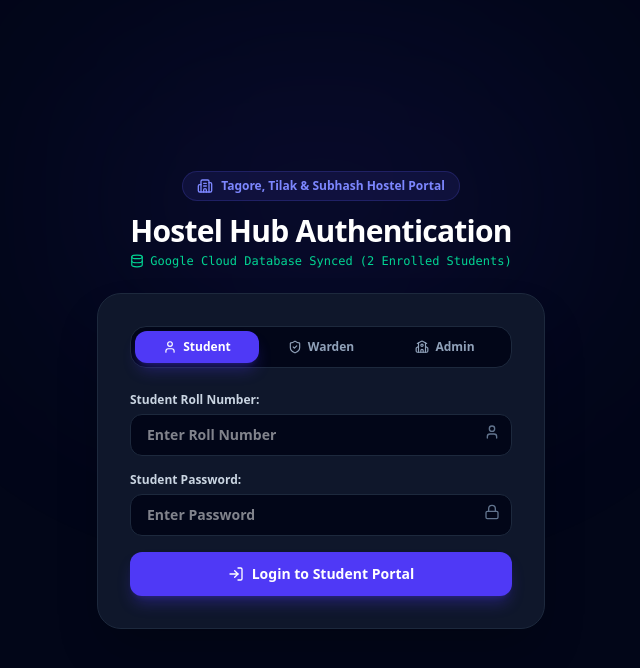
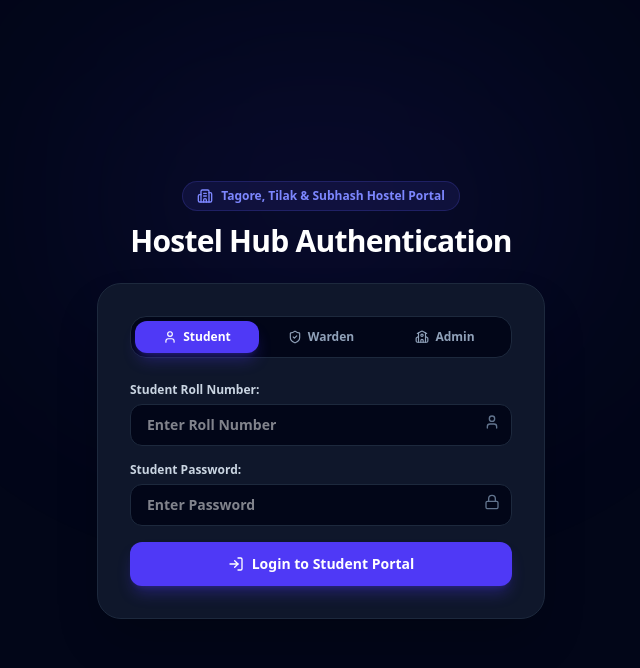
Before and after one commit to rajputayushsingh103-dotcom/hostel-management, a React (Vite) app: page / in a window 1280 px wide. Shown: the top 668 px of the page, without its empty margins (319-959 px from the left). Built offline with nearby package versions, Linux system fonts and the light colour scheme; no server answers; the database is empty.

Commit message:
cleaned up cloud counter and labels

```diff
--- a/src/components/LoginPage.tsx
+++ b/src/components/LoginPage.tsx
@@ -1,4 +1,4 @@
-import React, { useState, useEffect } from 'react';
+import React, { useState } from 'react';
 import { hostelDB } from '../data/hostelDB';
 import {
   ShieldCheck,
@@ -8,7 +8,6 @@ import {
   LogIn,
   AlertCircle,
   School,
-  Database,
   RefreshCw
 } from 'lucide-react';
 import { UserAuthSession, Role } from '../types';
@@ -30,17 +29,8 @@ export const LoginPage: React.FC<LoginPageProps> = ({ onLogin }) => {
 
   const [errorMsg, setErrorMsg] = useState('');
   const [isAuthenticating, setIsAuthenticating] = useState(false);
-  const [liveStudentCount, setLiveStudentCount] = useState<number>(0);
 
-  // 🟢 Live Sync Counter with Google Cloud
-  useEffect(() => {
-    const unsubscribe = hostelDB.subscribeToStudents((students) => {
-      setLiveStudentCount(students.length);
-    });
-    return () => unsubscribe();
-  }, []);
-
-  // 1. 🟢 Student Cloud Login
+  // 1. Student Cloud Login
   const handleStudentLogin = async (e: React.FormEvent) => {
     e.preventDefault();
     setErrorMsg('');
@@ -53,7 +43,6 @@ export const LoginPage: React.FC<LoginPageProps> = ({ onLogin }) => {
     setIsAuthenticating(true);
 
     try {
-      // Direct Cloud DB Verification
       const student = await hostelDB.authenticateStudent(studentRoll, studentPassword);
 
       if (student) {
@@ -69,11 +58,11 @@ export const LoginPage: React.FC<LoginPageProps> = ({ onLogin }) => {
           parentPhone: student.parentPhone
         });
       } else {
-        setErrorMsg(`Galat Credentials! Roll: "${studentRoll}" aur Password cloud database me match nahi hua.`);
+        setErrorMsg(`Galat Credentials! Roll: "${studentRoll}" aur Password match nahi hua.`);
       }
     } catch (err) {
       console.error(err);
-      setErrorMsg('Cloud database se connect karne me problem hui. Internet check karein.');
+      setErrorMsg('Database se connect karne me problem hui. Internet check karein.');
     } finally {
       setIsAuthenticating(false);
     }
@@ -123,10 +112,6 @@ export const LoginPage: React.FC<LoginPageProps> = ({ onLogin }) => {
         <h1 className="text-2xl sm:text-3xl font-extrabold text-white tracking-tight">
           Hostel Hub Authentication
         </h1>
-        <div className="flex items-center justify-center gap-1.5 text-xs text-emerald-400 font-mono mt-1">
-          <Database className="w-3.5 h-3.5" />
-          <span>Google Cloud Database Synced ({liveStudentCount} Enrolled Students)</span>
-        </div>
       </div>
 
       <div className="max-w-md w-full bg-slate-900 border border-slate-800 rounded-3xl p-6 sm:p-8 shadow-2xl z-10">
@@ -213,7 +198,7 @@ export const LoginPage: React.FC<LoginPageProps> = ({ onLogin }) => {
               {isAuthenticating ? (
                 <>
                   <RefreshCw className="w-4 h-4 animate-spin" />
-                  <span>Verifying from Cloud...</span>
+                  <span>Logging in...</span>
                 </>
               ) : (
                 <>
--- a/src/components/StudentManager.tsx
+++ b/src/components/StudentManager.tsx
@@ -1,6 +1,6 @@
 import React, { useState, useEffect } from 'react';
 import { hostelDB, StudentRecord } from '../data/hostelDB';
-import { UserMinus, UserPlus, Search, CheckCircle, DoorOpen, Edit3, X, RefreshCw } from 'lucide-react';
+import { UserMinus, UserPlus, Search, CheckCircle, DoorOpen, Edit3, X } from 'lucide-react';
 import { BlockName } from '../types';
 
 export const StudentManager: React.FC = () => {
@@ -19,11 +19,11 @@ export const StudentManager: React.FC = () => {
   const [password, setPassword] = useState('');
   const [parentPhone, setParentPhone] = useState('');
 
-  // Edit State & Original Roll Store (To prevent duplicates)
+  // Edit State & Original Roll Store
   const [editingStudent, setEditingStudent] = useState<StudentRecord | null>(null);
   const [originalRollNo, setOriginalRollNo] = useState<string>('');
 
-  // 🟢 Realtime Cloud Listener (Laptop aur Mobile dono me automatic update)
+  // Live Realtime listener
   useEffect(() => {
     setLoading(true);
     const unsubscribe = hostelDB.subscribeToStudents((cloudStudents) => {
@@ -34,7 +34,7 @@ export const StudentManager: React.FC = () => {
     return () => unsubscribe();
   }, []);
 
-  // Delete from Cloud
+  // Delete
   const handleDeleteStudent = async (student: StudentRecord) => {
     if (window.confirm(`Kya aap ${student.name} (${student.rollNo}) ko database se remove karna chahte hain?`)) {
       const idToDelete = student.studentId || student.rollNo;
@@ -44,7 +44,7 @@ export const StudentManager: React.FC = () => {
     }
   };
 
-  // Add to Cloud
+  // Add
   const handleAddStudent = async (e: React.FormEvent) => {
     e.preventDefault();
     if (!password.trim()) {
@@ -74,11 +74,11 @@ export const StudentManager: React.FC = () => {
     setPassword('');
     setParentPhone('');
 
-    setSuccessMsg(`✅ Student ${newStd.name} (Roll: ${newStd.rollNo}) Cloud Database me save ho gaya!`);
+    setSuccessMsg(`✅ Student ${newStd.name} (Roll: ${newStd.rollNo}) saved!`);
     setTimeout(() => setSuccessMsg(''), 4000);
   };
 
-  // 🟢 FIXED: Save Edit Without Creating Duplicates
+  // Save Edit
   const handleSaveEdit = async (e: React.FormEvent) => {
     e.preventDefault();
     if (!editingStudent) return;
@@ -86,7 +86,6 @@ export const StudentManager: React.FC = () => {
     const newRoll = editingStudent.rollNo.trim().toUpperCase();
     const oldRoll = originalRollNo.trim().toUpperCase();
 
-    // Agar Roll No change kiya hai toh purana wala delete karke naya save hoga
     if (oldRoll && oldRoll !== newRoll) {
       await hostelDB.deleteStudent(oldRoll);
     }
@@ -125,12 +124,8 @@ export const StudentManager: React.FC = () => {
         <div>
           <h2 className="text-xl font-bold flex items-center gap-2">
             <DoorOpen className="w-5 h-5 text-indigo-400" />
-            <span>Hostel Student Records (Google Cloud Synced)</span>
+            <span>Hostel Student Records & Room Allocation</span>
           </h2>
-          <p className="text-xs text-slate-400 mt-1 flex items-center gap-2">
-            Total Students in Cloud DB: <span className="text-emerald-400 font-bold">{students.length}</span>
-            {loading && <span className="text-amber-400 flex items-center gap-1"><RefreshCw className="w-3 h-3 animate-spin" /> Syncing...</span>}
-          </p>
         </div>
 
         <button
@@ -256,7 +251,7 @@ export const StudentManager: React.FC = () => {
                 type="submit"
                 className="px-5 py-2 bg-emerald-600 hover:bg-emerald-500 rounded-xl text-xs font-bold text-white shadow-lg"
               >
-                Save Changes to Cloud DB
+                Save Changes
               </button>
             </div>
           </form>
@@ -266,7 +261,7 @@ export const StudentManager: React.FC = () => {
       {/* ➕ ADD FORM */}
       {showAddForm && (
         <form onSubmit={handleAddStudent} className="mb-6 p-4 bg-slate-950 border border-indigo-500/40 rounded-2xl space-y-3">
-          <h3 className="text-xs font-bold text-indigo-400 uppercase tracking-wider">New Student Admission Form (Cloud Saved)</h3>
+          <h3 className="text-xs font-bold text-indigo-400 uppercase tracking-wider">New Student Admission Form</h3>
           <div className="grid grid-cols-1 sm:grid-cols-3 gap-3 text-xs">
             <input
               type="text"
@@ -331,7 +326,7 @@ export const StudentManager: React.FC = () => {
             </div>
           </div>
           <button type="submit" className="w-full py-2.5 bg-indigo-600 hover:bg-indigo-500 rounded-xl font-bold text-xs mt-2 text-white shadow-lg">
-            Save Student to Cloud Database
+            Save Student
           </button>
         </form>
       )}
```
